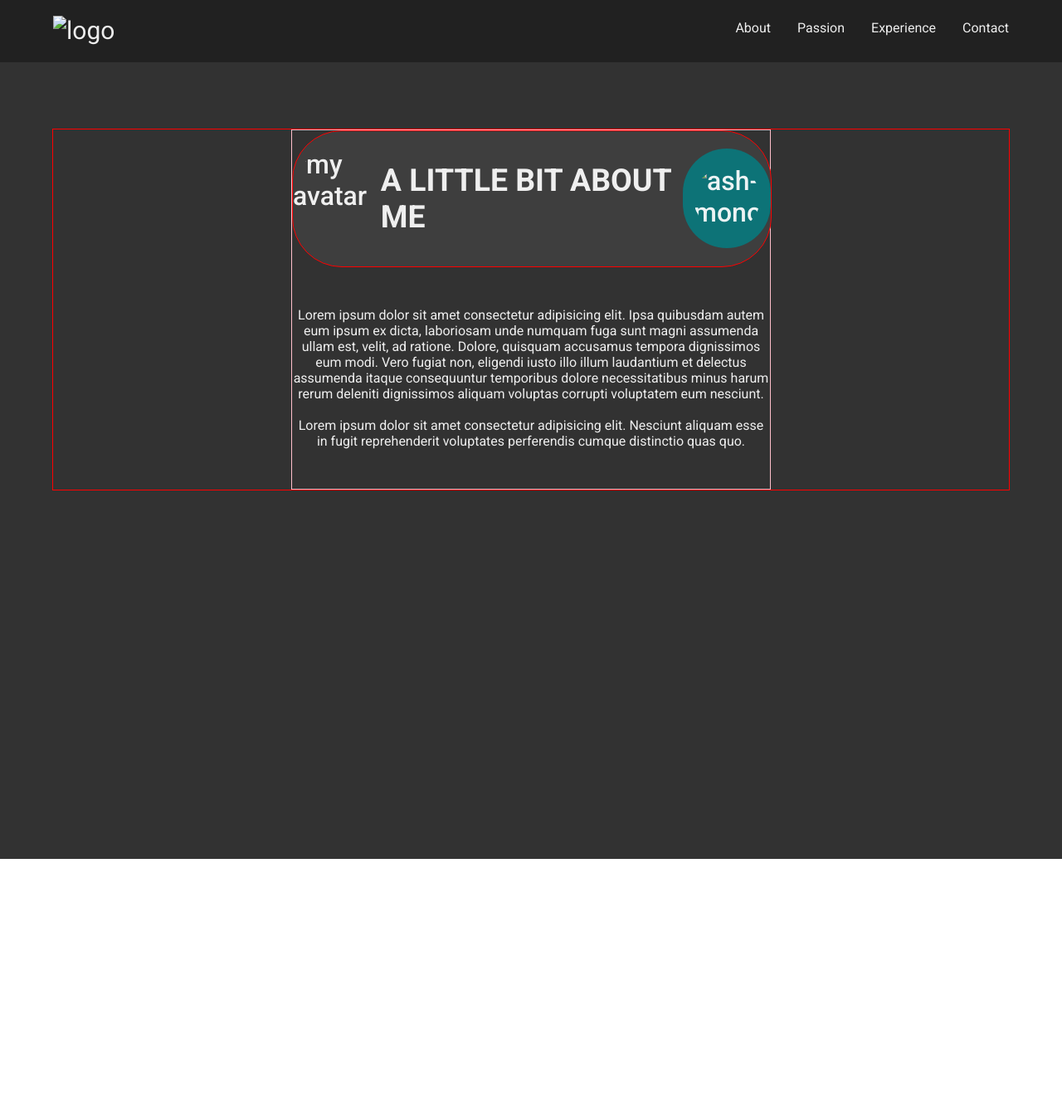
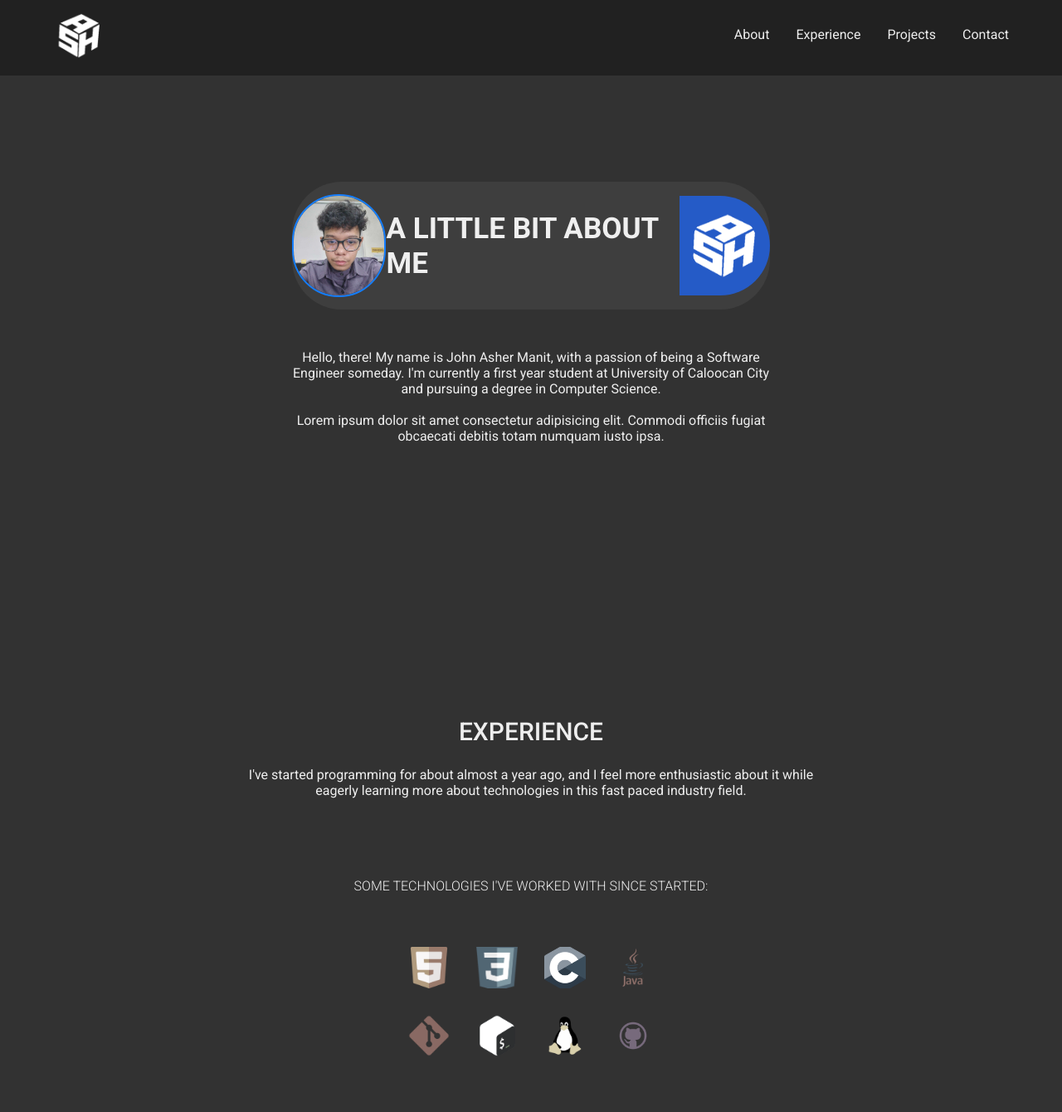
Before and after one commit to 99lash/99lash.github.io, a plain HTML site: page index.html in a window 1280 px wide. Shown: the part 5-1345 px from the top of the page at 83% size. Before the commit the page ends 1040 px from the top, so only its background shows below. Drawn offline with Linux system fonts and the light colour scheme.

Commit message:
Update | Added Experience Section

```diff
--- a/index.html
+++ b/index.html
@@ -9,11 +9,13 @@
   <meta name="description" content="Portfolio Website">
   <meta http-equiv="X-UA-Compatible" content="ie=edge">
   <meta name="author" content="John Asher Manit">
-    <link rel="icon" type="image/icon" href="images/ash-monogram-logo-website-white-1.png">
+  <link rel="icon" type="image/icon" href="img/ash-monogram-logo-website-white-1.png">
   <link rel="stylesheet" href="styles/style.css">
   <link rel="preconnect" href="https://fonts.googleapis.com">
   <link rel="preconnect" href="https://fonts.gstatic.com" crossorigin>
-    <link href="https://fonts.googleapis.com/css2?family=Roboto:ital,wght@0,100;0,300;0,400;0,500;0,700;0,900;1,400&display=swap" rel="stylesheet">
+  <link
+    href="https://fonts.googleapis.com/css2?family=Roboto:ital,wght@0,100;0,300;0,400;0,500;0,700;0,900;1,400&display=swap"
+    rel="stylesheet">
   <script src="https://kit.fontawesome.com/bfbb72ceb6.js" crossorigin="anonymous"></script>
 </head>
 
@@ -22,24 +24,24 @@
     <section class="navigation">
       <div class="left-section">
         <a href="index.html" target="_parent">
-            <img src="images/ash-monogram-logo-website-white.png" alt="logo">
+          <img src="img/ash-monogram-logo-website-white.png" alt="logo">
         </a>
       </div>
       <div class="right-section">
         <ul>
           <li>
-              <a href="#">
+            <a href="#about">
               About
             </a>
           </li>
           <li>
-              <a href="#">
-                Passion
+            <a href="#experience">
+              Experience
             </a>
           </li>
           <li>
             <a href="#">
-                Experience
+              Projects
             </a>
           </li>
           <li>
@@ -55,19 +57,58 @@
     <section class="about" id="about">
       <article class="about-wrapper">
         <div class="tagline-wrapper">
-            <img src="images/avatar.jpg" alt="my avatar" class="my-avatar">
-            <h1 class="">A LITTLE BIT  ABOUT ME</h1>
+          <img src="img/avatar.jpg" alt="my avatar" class="my-avatar">
+          <h1 class="tagline">A LITTLE BIT ABOUT ME</h1>
           <div class="my-logo-wrapper">
-              <img src="images/ash-monogram-logo-website-white-1.png" alt="ash-monogram-cube-logo" class="my-logo">
+            <img src="img/ash-monogram-logo-website-white-1.png" alt="ash-monogram-cube-logo" class="my-logo">
           </div>
         </div>
         <p>
-            Lorem ipsum dolor sit amet consectetur adipisicing elit. Ipsa quibusdam autem eum ipsum ex dicta, laboriosam unde numquam fuga sunt magni assumenda ullam est, velit, ad ratione. Dolore, quisquam accusamus tempora dignissimos eum modi. Vero fugiat non, eligendi iusto illo illum laudantium et delectus assumenda itaque consequuntur temporibus dolore necessitatibus minus harum rerum deleniti dignissimos aliquam voluptas corrupti voluptatem eum nesciunt.
+          Hello, there! My name is John Asher Manit, with a passion of being a Software Engineer someday. I'm currently
+          a first year student at University of Caloocan City and pursuing a degree in Computer Science.
           <br><br>
-            Lorem ipsum dolor sit amet consectetur adipisicing elit. Nesciunt aliquam esse in fugit reprehenderit voluptates perferendis cumque distinctio quas quo.
+          Lorem ipsum dolor sit amet consectetur adipisicing elit. Commodi officiis fugiat obcaecati debitis totam
+          numquam iusto ipsa.
         </p>
       </article>
     </section>
+    <section class="experience" id="experience">
+      <div class="experience-wrapper">
+        <div class="row-1">
+          <div class="row-wrapper1">
+            <h1>
+              EXPERIENCE
+            </h1>
+            <p>
+              I've started programming for about almost a year ago, and I feel more enthusiastic about it while eagerly
+              learning more about technologies in this fast paced industry field.
+            </p>
+          </div>
+        </div>
+        <div class="row-2">
+          <div class="row-wrapper2">
+            <p>
+              SOME TECHNOLOGIES I'VE WORKED WITH SINCE STARTED:
+            </p>
+            <div class="skills-wrapper">
+              <img src="img/skills/html-icon.png" alt="html" class="skills">
+              <img src="img/skills/css-icon.png" alt="css" class="skills">
+              <img src="img/skills/c-icon.png" alt="c" class="skills">
+              <img src="img/skills/java-icon.png" alt="java" class="skills">
+              <img src="img/skills/Git_icon.svg.png" alt="git" class="skills">
+              <img src="img/skills/bash-icon.webp" alt="bash" class="skills">
+              <img src="img/skills/linux-icon.png" alt="linux" class="skills">
+              <img src="img/skills/github-icon-purple.png" alt="github" class="skills">
+            </div>
+          </div>
+        </div>
+      </div>
+      </div>
+    </section>
+    <section class="projects" id="projects">
+
+    </section>
+
   </main>
 </body>
 
--- a/styles/style.css
+++ b/styles/style.css
@@ -18,8 +18,8 @@
 
   --clr-primary: rgb(33, 33, 33);
   --clr-secondary: rgb(50, 50, 50);
-  --clr-accent: rgb(13, 115, 119);
-  --clr-alt-accent: rgb(20, 255, 236);
+  --clr-accent: rgb(37, 91, 199);
+  --clr-alt-accent: rgb(20, 126, 255);
   --clr-text:  rgba(254, 254, 254, 0.925);
   --clr-alt-text:  rgb(223, 223, 223);
 
@@ -50,7 +50,8 @@ li {
 
 header {
   background-color: var(--bg-color);
-  height: 10svh;
+  position: sticky;
+  top: 0;
 }
 
 .navigation {
@@ -58,6 +59,7 @@ header {
   justify-content: space-between;
   align-items: center;
   max-width: 90%;
+  height: 12svh;
   margin: 0 auto;
 }
 
@@ -119,25 +121,24 @@ header {
 
 main {
   background-color: var(--bg-altcolor);
-  height: 100dvh;
-  padding: 5rem 0;
+  height: 100%;
+
 }
 
 .about {
   width: 90%;
   margin: 0 auto;
-  border: 1px solid red;
+  padding: 8rem 0;
 }
 
 .tagline-wrapper {
-  font-size: var(--fs-800);
+  font-size: var(--fs-700);
   font-weight: var(--fw-medium);
 }
 
 .about-wrapper {
   width: 50%;
   margin: 0 auto;
-  border: 1px solid pink;
 }
 
 .tagline-wrapper {
@@ -149,7 +150,6 @@ main {
   flex-direction: row;
   justify-content: space-between;
   align-items: center;
-  border: 1px solid red;
 }
 
 .my-avatar {
@@ -158,12 +158,15 @@ main {
   border-radius: 60px;
   object-fit: cover;
   z-index: 1;
+  border: 2px solid var(--bg-alt-accent);
+  border-style: double;
 }
 
 .my-logo-wrapper {
   width: 120px;
   height: 120px;
-  border-radius: 60px;
+  border-top-right-radius: 60px;
+  border-bottom-right-radius: 60px;
   background-color: var(--bg-accent);
   display: flex;
   justify-content: center;
@@ -181,3 +184,56 @@ main {
   text-align: center;
   padding: 2rem 0;
 }
+
+
+.experience {
+  padding: 8rem 0;
+}
+
+.experience-wrapper {
+  display: grid;
+  justify-content: center;
+  width: 90%;
+  margin: 0 auto;
+  row-gap: 4rem;
+}
+
+.row-1 {
+  width: 60%;
+  margin: 0 auto;
+  text-align: center;
+}
+
+.row-wrapper1 h1 {
+  font-size: var(--fs-700);
+  font-weight: var(--fw-medium);
+}
+
+.row-2 {
+  text-align: center;
+  font-size: var(--fs-600);
+  font-weight: var(--fw-lighthin);
+  width: 60%;
+  margin: 0 auto;
+}
+
+.skills-wrapper img {
+  width: 50px;
+  height: 50px;
+  object-fit: cover;
+  filter: contrast(100%) grayscale(80%);
+  transition: all 0.3s ease;
+}
+
+.skills-wrapper img:hover {
+  filter: none;
+}
+
+.skills-wrapper {
+  display: flex;
+  justify-content:  center;
+  flex-wrap: wrap;
+  width: 50%;
+  margin: 4rem auto;
+  gap: 2rem;
+}
```
Also changed, not shown: img/ash-monogram-logo-website-v.png (added), img/ash-monogram-logo-website-white-1.png (added), img/ash-monogram-logo-website-white.png (added), img/ash-monogram-logo-website.png (added), img/ashlogo.png (added), img/avatar.jpg (added), img/mathwhiz.png (added), img/skills/Git_icon.svg.png (added), img/skills/bash-icon.webp (added), img/skills/c-icon.png (added), img/skills/css-icon.png (added), img/skills/github-icon-purple.png (added), img/skills/github-icon.png (added), img/skills/html-icon.png (added), 2 more files. Lines whose indentation alone changed are shown as unchanged.
